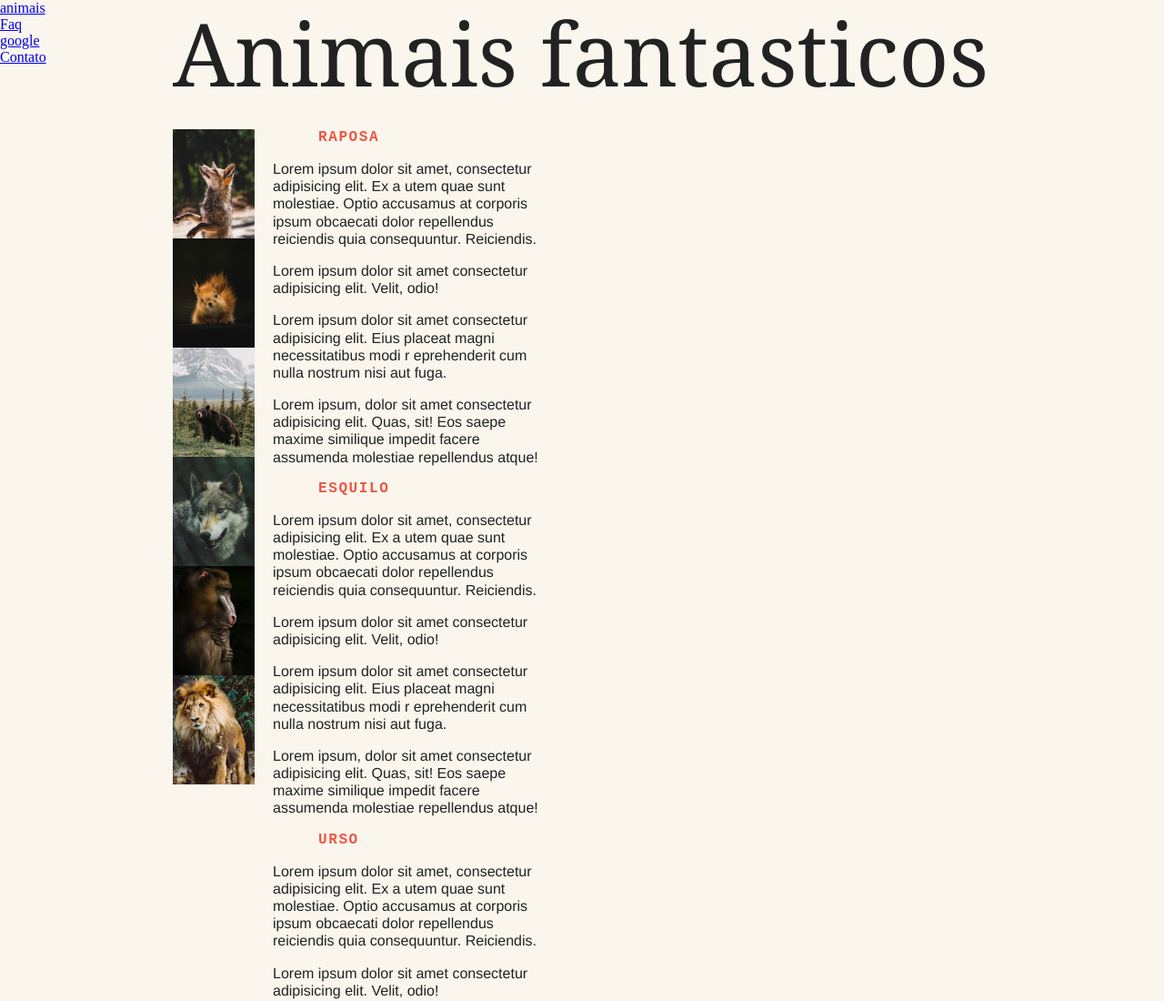
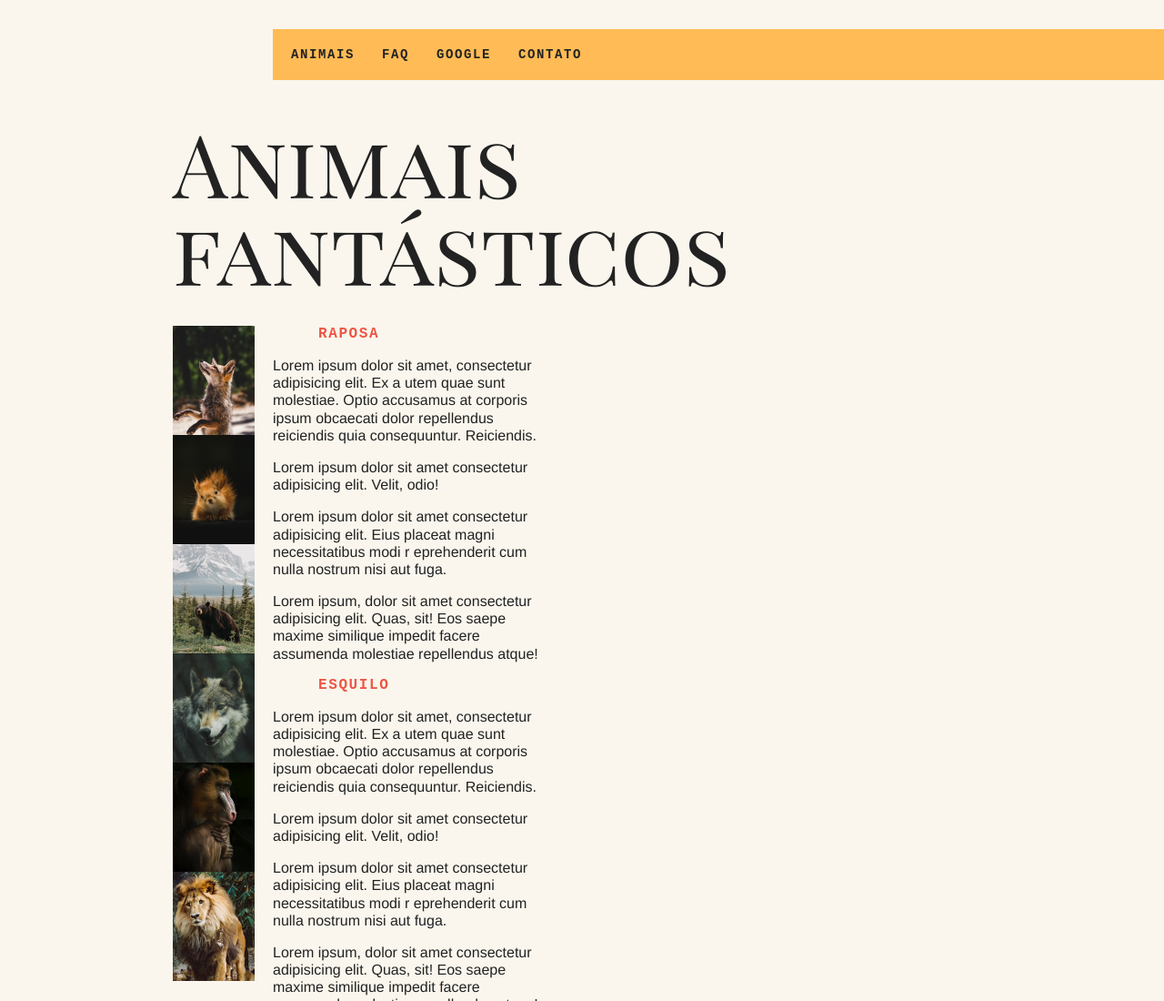
Before and after one commit to HenriqueDMenezes/javascript, a plain HTML site: page index.html in a window 1280 px wide. Shown: the top 1100 px of the page at 91% size. Drawn offline with Linux system fonts and the light colour scheme.

Commit message:
Mudei algumas class.

```diff
--- a/index.html
+++ b/index.html
@@ -1,16 +1,19 @@
 <!DOCTYPE html>
-<html lang="en">
+<html lang="pt-br">
 
 <head>
   <meta charset="UTF-8" />
   <meta http-equiv="X-UA-Compatible" content="IE=edge" />
   <meta name="viewport" content="width=device-width, initial-scale=1.0" />
+  <link rel="preconnect" href="https://fonts.googleapis.com">
+  <link rel="preconnect" href="https://fonts.gstatic.com" crossorigin>
+  <link href="https://fonts.googleapis.com/css2?family=Playfair+Display+SC&display=swap" rel="stylesheet">
   <link rel="stylesheet" href="style.css" />
-  <title>Animais fantasticos</title>
+  <title>Animais fantásticos</title>
 </head>
 
 <body>
-  <nav class menu>
+  <nav class="menu">
     <ul>
       <li><a href="#animais">animais</a></li>
       <li><a href="#Faq">Faq</a></li>
@@ -20,8 +23,8 @@
   </nav>
 
   <section class="grid-section animais" id="animais">
-    <h1 class="titulo">Animais fantasticos</h1>
-    <ul>
+    <h1 class="titulo">Animais fantásticos</h1>
+    <ul class="animais-lista">
       <li>
         <img src="img/imagem1.jpg" alt="" />
       </li>
```
